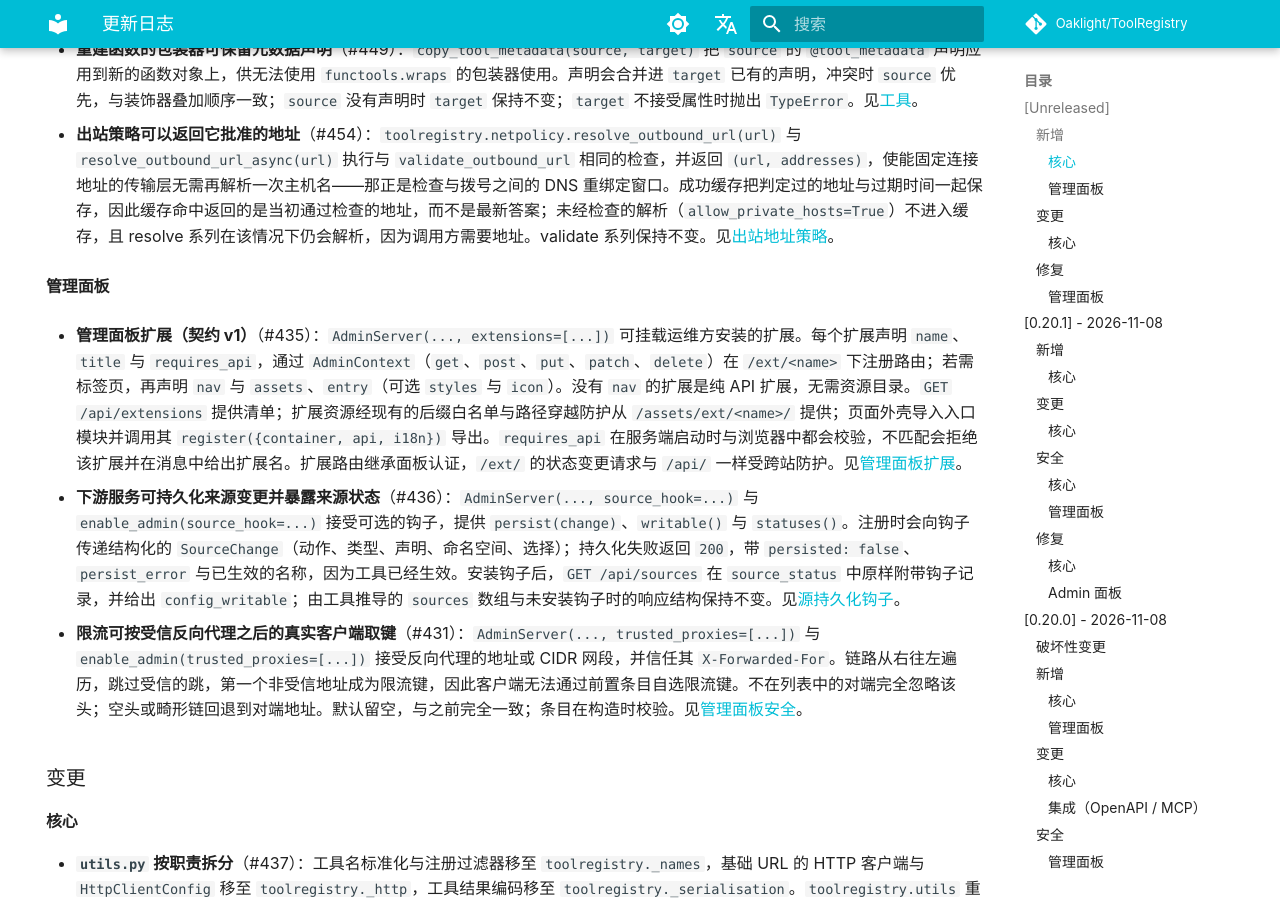
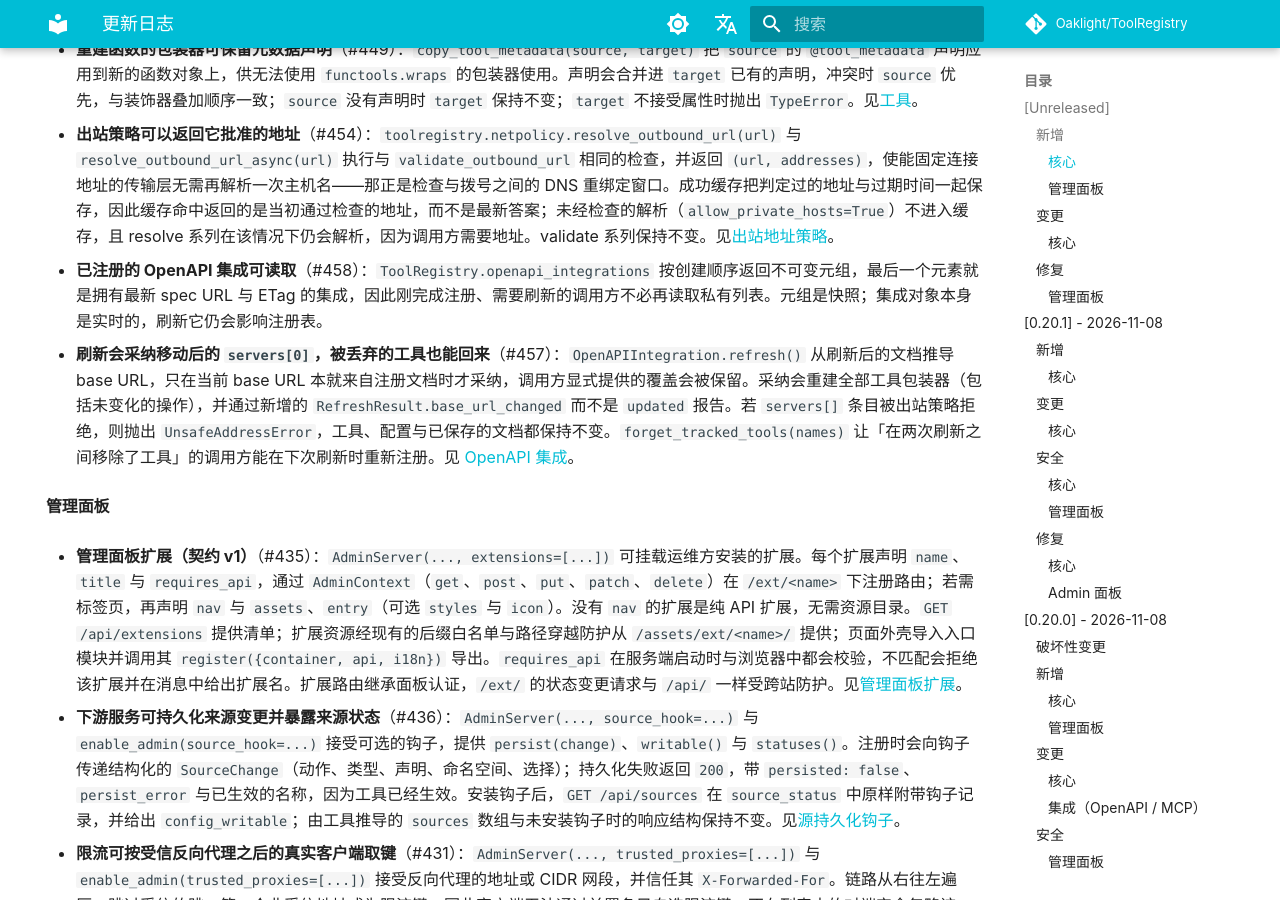
Before and after one commit to Oaklight/ToolRegistry, an MkDocs documentation site: the page built from docs/changelog.md, in a window 1280 px wide and 900 px high, scrolled down 555 px. Built offline with MkDocs 1.6.1 and Material for MkDocs 9.7.7, drawn with Linux system fonts in a browser that asks for light colours; some web fonts are replaced; comment, search, counter and statistics services are not loaded.

Commit message:
docs(openapi): 记录刷新时的地址采纳与集成视图
说明 servers[0] 移动后的采纳规则、base_url_changed、被拒时保持原状、
forget_tracked_tools 与 openapi_integrations（#457、#458）。

```diff
--- a/docs/changelog.md
+++ b/docs/changelog.md
@@ -25,6 +25,10 @@ hide:
 - **重建函数的包装器可保留元数据声明**（#449）：`copy_tool_metadata(source, target)` 把 `source` 的 `@tool_metadata` 声明应用到新的函数对象上，供无法使用 `functools.wraps` 的包装器使用。声明会合并进 `target` 已有的声明，冲突时 `source` 优先，与装饰器叠加顺序一致；`source` 没有声明时 `target` 保持不变；`target` 不接受属性时抛出 `TypeError`。见[工具](api/core/tool.md)。
 
 - **出站策略可以返回它批准的地址**（#454）：`toolregistry.netpolicy.resolve_outbound_url(url)` 与 `resolve_outbound_url_async(url)` 执行与 `validate_outbound_url` 相同的检查，并返回 `(url, addresses)`，使能固定连接地址的传输层无需再解析一次主机名——那正是检查与拨号之间的 DNS 重绑定窗口。成功缓存把判定过的地址与过期时间一起保存，因此缓存命中返回的是当初通过检查的地址，而不是最新答案；未经检查的解析（`allow_private_hosts=True`）不进入缓存，且 resolve 系列在该情况下仍会解析，因为调用方需要地址。validate 系列保持不变。见[出站地址策略](api/core/netpolicy.md)。
+
+- **已注册的 OpenAPI 集成可读取**（#458）：`ToolRegistry.openapi_integrations` 按创建顺序返回不可变元组，最后一个元素就是拥有最新 spec URL 与 ETag 的集成，因此刚完成注册、需要刷新的调用方不必再读取私有列表。元组是快照；集成对象本身是实时的，刷新它仍会影响注册表。
+
+- **刷新会采纳移动后的 `servers[0]`，被丢弃的工具也能回来**（#457）：`OpenAPIIntegration.refresh()` 从刷新后的文档推导 base URL，只在当前 base URL 本就来自注册文档时才采纳，调用方显式提供的覆盖会被保留。采纳会重建全部工具包装器（包括未变化的操作），并通过新增的 `RefreshResult.base_url_changed` 而不是 `updated` 报告。若 `servers[]` 条目被出站策略拒绝，则抛出 `UnsafeAddressError`，工具、配置与已保存的文档都保持不变。`forget_tracked_tools(names)` 让「在两次刷新之间移除了工具」的调用方能在下次刷新时重新注册。见 [OpenAPI 集成](api/integrations/openapi.md)。
 
 #### 管理面板
 
```
Also changed, not shown: docs/api/integrations/openapi.md (+22 -0 lines).
